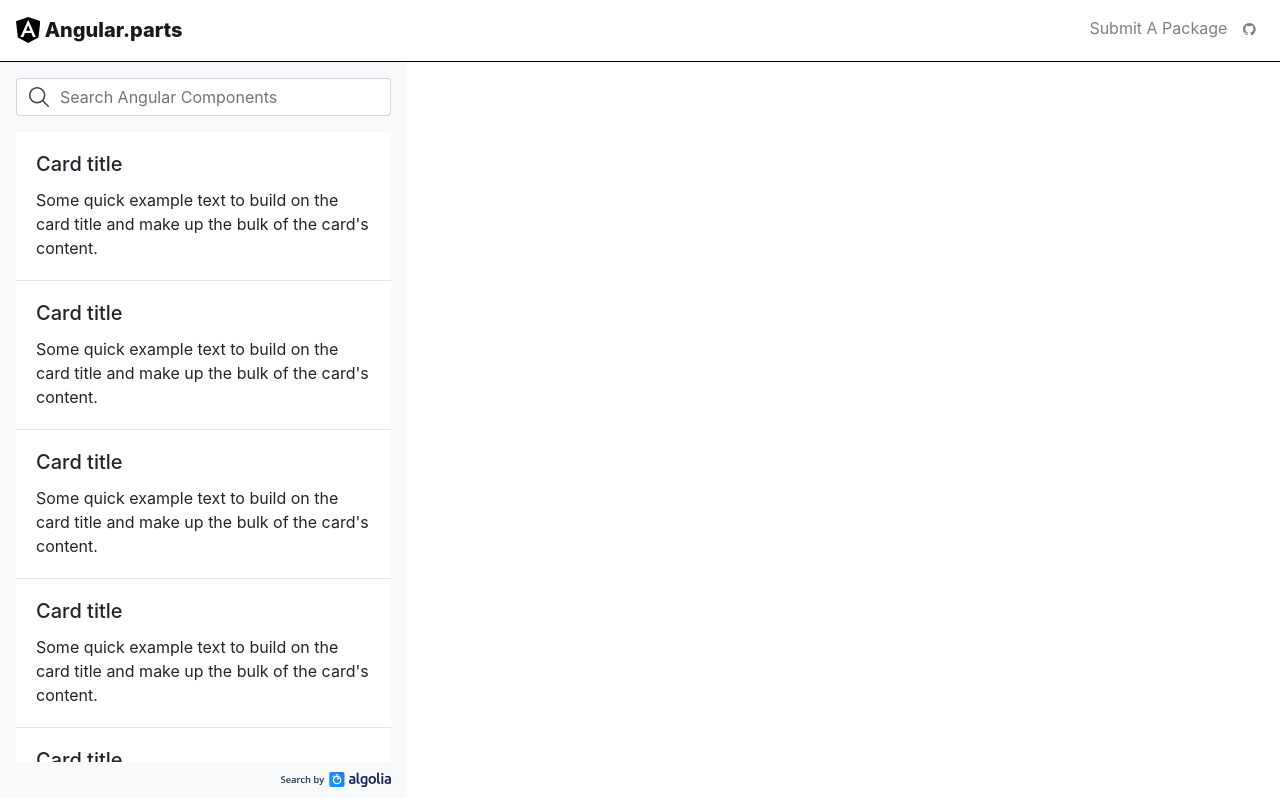
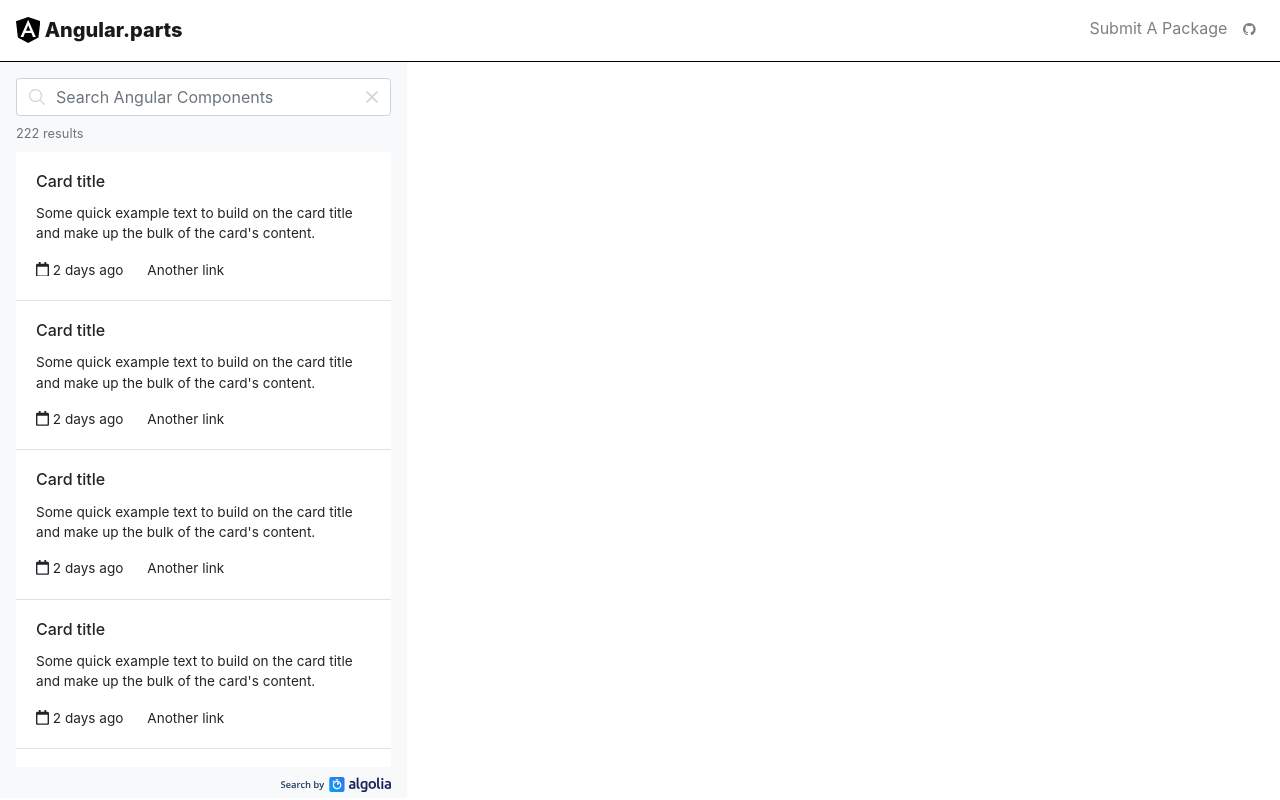
Before and after one commit to TypeCtrl/angular-parts, an Angular app: page / in a window 1280 px wide. Built offline with nearby package versions, Linux system fonts and the light colour scheme.

Commit message:
fix: adjust card content

```diff
--- a/renovate.json
+++ b/renovate.json
@@ -3,8 +3,6 @@
     "config:base",
     ":semanticCommitTypeAll(chore)"
   ],
-  "timezone": "America/Los_Angeles",
-  "schedule": ["after 10pm and before 5am on every weekday"],
   "prHourlyLimit": 4,
   "rebaseStalePrs": true,
   "semanticCommits": true,
--- a/src/app/app.component.html
+++ b/src/app/app.component.html
@@ -4,12 +4,19 @@
     <div class="col-md-6 col-lg-5 col-xl-4" style="height: calc(100vh - 4rem);">
       <div class="bg-light" style="height: 100%">
         <app-searchbar></app-searchbar>
-        <div class=" px-3">
+        <div class="px-3">
           <div class="results">
             <div class="border-bottom" *ngFor="let x of array">
               <div class="card-body">
-                <h5 class="card-title">Card title</h5>
-                <p class="card-text">Some quick example text to build on the card title and make up the bulk of the card's content.</p>
+                <h6 class="card-title">Card title</h6>
+                <p class="card-text">
+                  Some quick example text to build on the card title and make up the bulk of the card's content.
+                </p>
+                <div href="#" class="d-inline card-link">
+                  <svg style="vertical-align:text-top" class="d-inline" width="13" aria-hidden="true" role="img" xmlns="http://www.w3.org/2000/svg" viewBox="0 0 448 512" ><path fill="currentColor" d="M400 64h-48V12c0-6.6-5.4-12-12-12h-40c-6.6 0-12 5.4-12 12v52H160V12c0-6.6-5.4-12-12-12h-40c-6.6 0-12 5.4-12 12v52H48C21.5 64 0 85.5 0 112v352c0 26.5 21.5 48 48 48h352c26.5 0 48-21.5 48-48V112c0-26.5-21.5-48-48-48zm-6 400H54c-3.3 0-6-2.7-6-6V160h352v298c0 3.3-2.7 6-6 6z"></path></svg>
+                  2 days ago
+                </div>
+                <div href="#" class="d-inline card-link">Another link</div>
               </div>
             </div>
           </div>
--- a/src/app/searchbar/searchbar.component.html
+++ b/src/app/searchbar/searchbar.component.html
@@ -1,11 +1,23 @@
-<div class="input-group p-3">
+<div class="px-3 pt-3 pb-2">
+  <div class="input-group pb-1">
     <div class="input-group-prepend">
       <span class="input-group-text" id="basic-search">
-      <svg viewBox="0 0 40 40" xmlns="http://www.w3.org/2000/svg" width="20" height="20">
-        <path fill-rule="evenodd" d="M26.804 29.01a16.311 16.311 0 0 1-10.426 3.746C7.333 32.756 0 25.424 0 16.378 0 7.333 7.333 0 16.378 0c9.046 0 16.378 7.333 16.378 16.378 0 3.961-1.406 7.594-3.746 10.426l10.534 10.534c.607.607.61 1.589-.004 2.202a1.56 1.56 0 0 1-2.202.004L26.804 29.01zm-10.426.627c7.323 0 13.259-5.936 13.259-13.259 0-7.322-5.936-13.258-13.259-13.258C9.056 3.12 3.12 9.056 3.12 16.378c0 7.323 5.936 13.259 13.258 13.259z" fill="#444"
+        <svg viewBox="0 0 40 40" xmlns="http://www.w3.org/2000/svg" width="16" height="16">
+          <path fill-rule="evenodd" fill="#ced4da" d="M26.804 29.01a16.311 16.311 0 0 1-10.426 3.746C7.333 32.756 0 25.424 0 16.378 0 7.333 7.333 0 16.378 0c9.046 0 16.378 7.333 16.378 16.378 0 3.961-1.406 7.594-3.746 10.426l10.534 10.534c.607.607.61 1.589-.004 2.202a1.56 1.56 0 0 1-2.202.004L26.804 29.01zm-10.426.627c7.323 0 13.259-5.936 13.259-13.259 0-7.322-5.936-13.258-13.259-13.258C9.056 3.12 3.12 9.056 3.12 16.378c0 7.323 5.936 13.259 13.258 13.259z"
           />
         </svg>
       </span>
     </div>
     <input type="text" class="form-control pl-0" placeholder="Search Angular Components" aria-label="Search" aria-describedby="basic-search">
+    <div class="input-group-append">
+      <span class="input-group-text" id="basic-search">
+        <svg viewBox="0 0 20 20" xmlns="http://www.w3.org/2000/svg" width="12" height="12">
+          <path fill-rule="evenodd" fill="#ced4da" d="M8.114213 10L.942893 2.82868 0 1.885787 1.885787 0l.942893.942893L10 8.114213l7.17132-7.17132L18.114213 0 20 1.885787l-.942893.942893L11.885787 10l7.17132 7.17132L20 18.114213 18.114213 20l-.942893-.942893L10 11.885787l-7.17132 7.17132L1.885787 20 0 18.114213l.942893-.942893L8.114213 10z"/>
+        </svg>
+      </span>
     </div>
+  </div>
+  <div class="text-muted">
+    <small>222 results</small>
+  </div>
+</div>
--- a/src/app/searchbar/searchbar.component.ts
+++ b/src/app/searchbar/searchbar.component.ts
@@ -4,11 +4,12 @@ import { Component, OnInit } from '@angular/core';
   selector: 'app-searchbar',
   templateUrl: './searchbar.component.html',
   styles: [`
-  .input-group-text {
+  .input-group-prepend > .input-group-text {
     border-right: none;
   }
   .form-control {
     border-left-width: 0;
+    border-right-width: 0;
   }
   `]
 })
--- a/src/styles.scss
+++ b/src/styles.scss
@@ -40,14 +40,11 @@ $input-group-addon-bg: #ffffff;
 @import "~bootstrap/scss/utilities";
 @import "~bootstrap/scss/print";
 
-body {
-  font-family: Futura PT,-apple-system,BlinkMacSystemFont,Segoe UI,Roboto,Oxygen,Ubuntu,Cantarell,Fira Sans,Droid Sans,Helvetica Neue,Arial,sans-serif;
-}
-
 .results {
-  height: calc(100vh - 170px);
+  height: calc(100vh - 185px);
   overflow-y: scroll;
   background-color: white;
+  font-size: 85%;
 }
 .results::-webkit-scrollbar-thumb {
   background: $gray-500;
@@ -59,6 +56,7 @@ body {
     width: 6px;
     height: 6px;
 }
+
 .algolia-wrapper {
   font-size: 0;
   line-height: 0;
```
Lines whose indentation alone changed are shown as unchanged.
